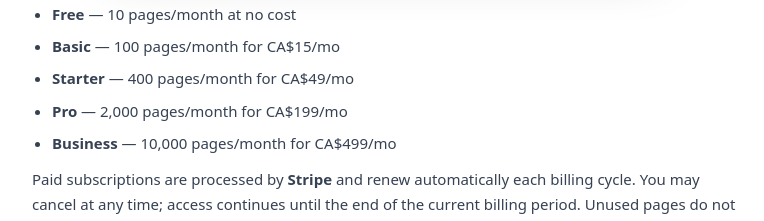
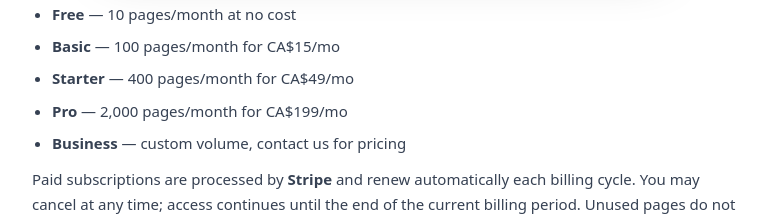
Before and after one commit to firaskneifati/bank-statements-reader, a Next.js app in the folder frontend/: page /terms in a window 1280 px wide. Shown: the part 820-1041 px from the top of the page, without its empty margins (256-1020 px from the left). Built offline with nearby package versions, Linux system fonts and the light colour scheme; no server answers.

Commit message:
feat: replace Business plan with Contact Us for custom pricing

```diff
--- a/frontend/src/app/page.tsx
+++ b/frontend/src/app/page.tsx
@@ -128,11 +128,12 @@ const PLANS = [
   },
   {
     name: "Business",
-    price: "CA$499",
-    period: "/mo",
-    pages: "10,000 pages/month",
+    price: "Custom",
+    period: "",
+    pages: "Custom volume",
+    contact: true,
     features: [
-      "10,000 pages/month",
+      "Custom page volume",
       "CSV & Excel export",
       "AI categorization",
       "Dedicated support",
@@ -231,7 +232,7 @@ export default async function LandingPage() {
         ],
         screenshot: "https://bankread.ai/opengraph-image",
         publisher: { "@id": "https://bankread.ai/#org" },
-        offers: PLANS.map((plan) => ({
+        offers: PLANS.filter((plan) => !plan.contact).map((plan) => ({
           "@type": "Offer",
           name: plan.name,
           price: plan.price.replace("CA$", ""),
@@ -566,6 +567,14 @@ export default async function LandingPage() {
                       </li>
                     ))}
                   </ul>
+                  {plan.contact ? (
+                    <Link
+                      href="#contact"
+                      className="block w-full text-center py-2.5 text-sm font-medium rounded-lg transition-colors bg-gray-100 text-gray-900 hover:bg-gray-200"
+                    >
+                      Contact Us
+                    </Link>
+                  ) : (
                     <Link
                       href={isLoggedIn ? "/settings/billing" : registrationOpen ? `/sign-up?plan=${plan.name.toLowerCase()}` : "/sign-in"}
                       className={`block w-full text-center py-2.5 text-sm font-medium rounded-lg transition-colors ${
@@ -576,6 +585,7 @@ export default async function LandingPage() {
                     >
                       {isLoggedIn ? "Manage Plan" : registrationOpen ? "Get Started" : "Sign In"}
                     </Link>
+                  )}
                 </div>
               ))}
             </div>
--- a/frontend/src/app/settings/billing/page.tsx
+++ b/frontend/src/app/settings/billing/page.tsx
@@ -67,11 +67,12 @@ const PLANS = [
   {
     id: "business",
     name: "Business",
-    price: "CA$499",
-    period: "/mo",
-    pages: 10000,
+    price: "Custom",
+    period: "",
+    pages: null as unknown as number,
+    contact: true,
     features: [
-      "10,000 pages/month",
+      "Custom page volume",
       "CSV & Excel export",
       "AI categorization",
       "Dedicated support",
@@ -360,6 +361,13 @@ export default function BillingPage() {
                       <div className="w-full py-2 text-center text-sm font-medium text-blue-600 bg-blue-50 rounded-lg">
                         Active
                       </div>
+                    ) : plan.contact ? (
+                      <a
+                        href="/#contact"
+                        className="block w-full py-2 text-center text-sm font-medium text-gray-700 bg-gray-100 hover:bg-gray-200 rounded-lg transition-colors"
+                      >
+                        Contact Us
+                      </a>
                     ) : plan.id === "free" ? (
                       // No button for free plan — handled by cancel
                       <div className="w-full py-2 text-center text-sm text-gray-400">
--- a/frontend/src/app/terms/page.tsx
+++ b/frontend/src/app/terms/page.tsx
@@ -70,7 +70,7 @@ export default function TermsOfServicePage() {
               <li><strong>Basic</strong> — 100 pages/month for CA$15/mo</li>
               <li><strong>Starter</strong> — 400 pages/month for CA$49/mo</li>
               <li><strong>Pro</strong> — 2,000 pages/month for CA$199/mo</li>
-              <li><strong>Business</strong> — 10,000 pages/month for CA$499/mo</li>
+              <li><strong>Business</strong> — custom volume, contact us for pricing</li>
             </ul>
             <p className="mt-3">
               Paid subscriptions are processed by <strong>Stripe</strong> and renew automatically each billing cycle.
```
Lines whose indentation alone changed are shown as unchanged.
